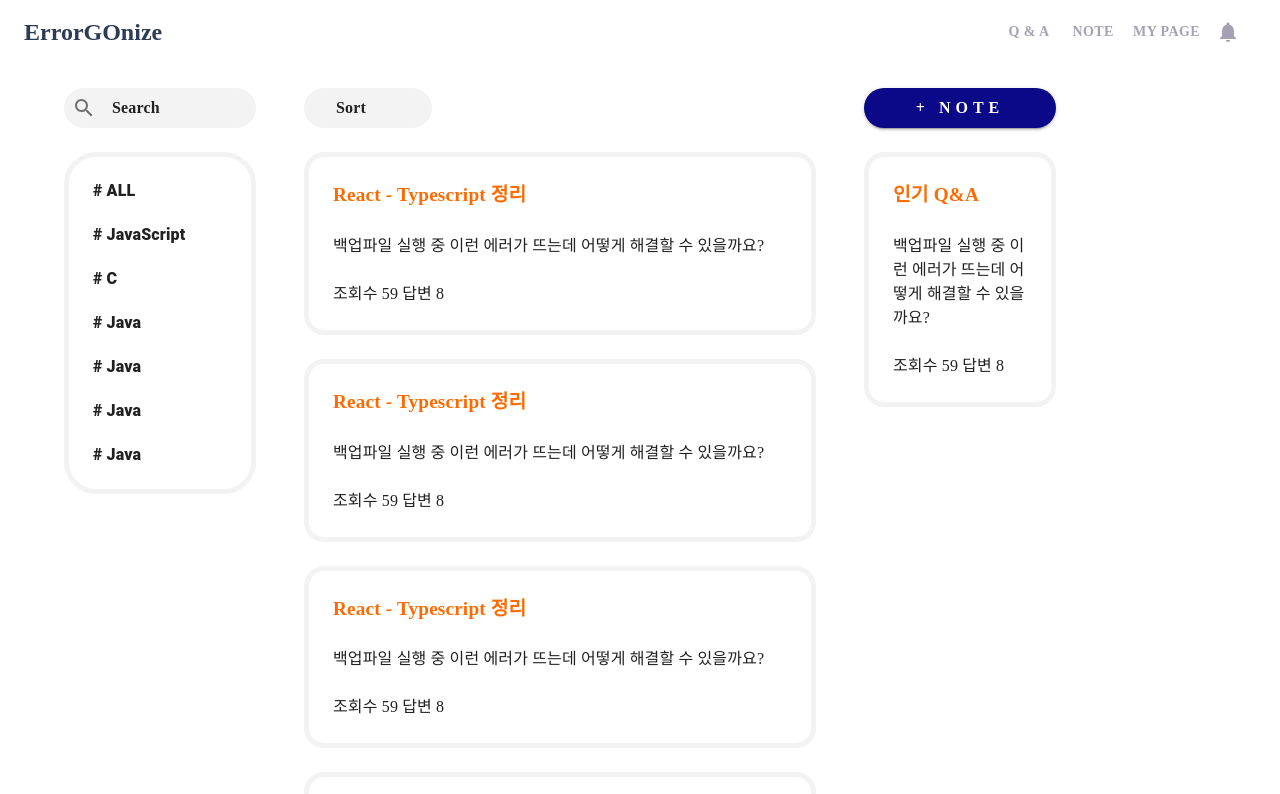
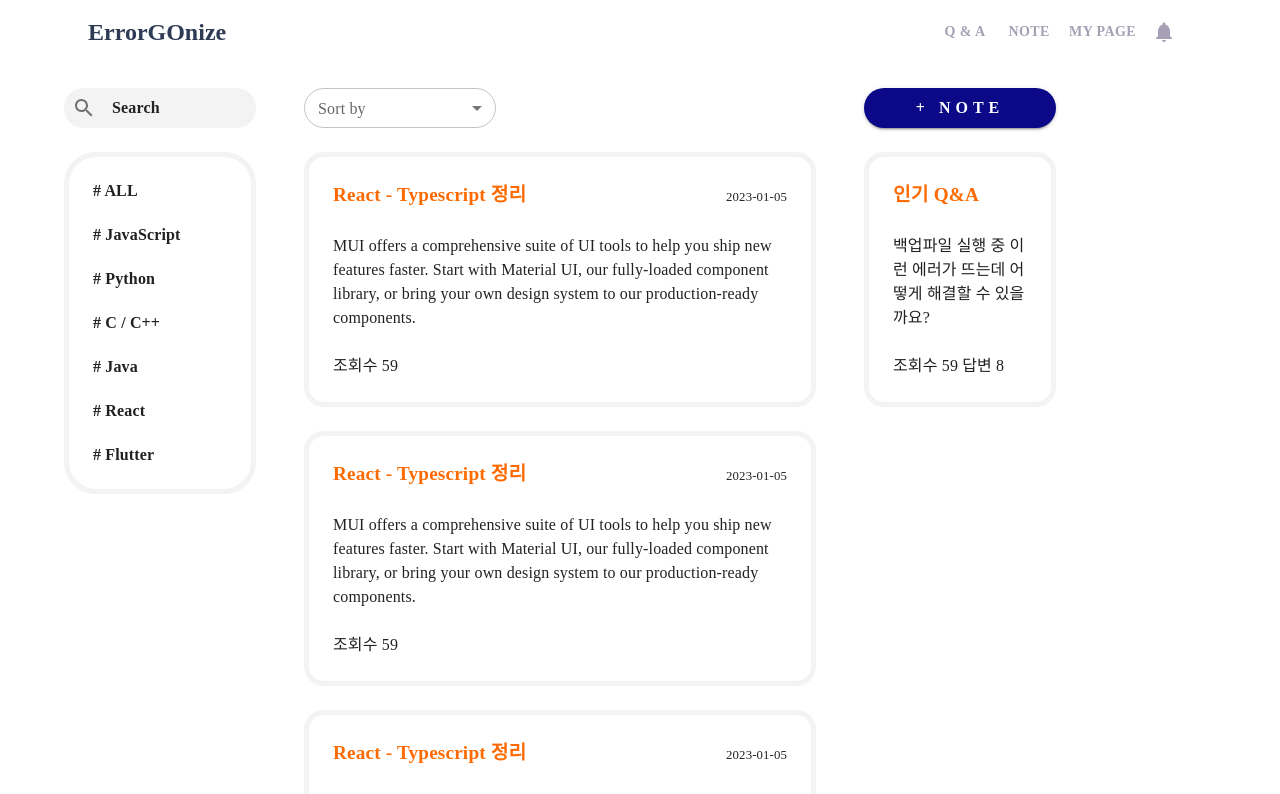
Before and after one commit to ErrorGOnize/ErrorGOnize, a React (Create React App) app: page /note in a window 1280 px wide. Shown: the top 794 px of the page. Built offline with nearby package versions, Linux system fonts and the light colour scheme.

Commit message:
feat : common component, edit header

```diff
--- a/src/components/Common/Sort.js
+++ b/src/components/Common/Sort.js
@@ -1,25 +1,39 @@
-import { Box, Typography } from "@mui/material";
+import InputLabel from "@mui/material/InputLabel";
+import MenuItem from "@mui/material/MenuItem";
+import FormControl from "@mui/material/FormControl";
+import Select from "@mui/material/Select";
+import { useState } from "react";
 
 export default function Sort() {
+  const [sort, setSort] = useState("");
+
+  const handleChange = (event) => {
+    setSort(event.target.value);
+  };
+
   return (
-    <Box
-      display="flex"
-      gap={1}
-      sx={{
-        padding: 1,
-        borderRadius: 5,
-        backgroundColor: "#f3f3f3",
-        width: "calc(10vw)",
-      }}
-      // sx={{ border: "1px solid #A6A0B5", borderRadius: 5, padding: 1 }}
-    >
-      <Typography
-        fontFamily={"Prosto One"}
-        fontWeight={800}
-        sx={{ color: "#222", ml: 3 }}
+    <FormControl sx={{ minWidth: 120 }} size="small">
+      <InputLabel sx={{ fontFamily: "Prosto One" }}>Sort by</InputLabel>
+      <Select
+        value={sort}
+        label="Sort by"
+        onChange={handleChange}
+        sx={{
+          borderRadius: 5,
+          width: "calc(15vw)",
+          fontFamily: "Prosto One",
+        }}
       >
-        Sort
-      </Typography>
-    </Box>
+        <MenuItem value="" fontFamily="Prosto One">
+          <em>Sort by</em>
+        </MenuItem>
+        <MenuItem value="latest" fontFamily="Prosto One">
+          최신순
+        </MenuItem>
+        <MenuItem value="oldest" fontFamily="Prosto One">
+          오래된 순
+        </MenuItem>
+      </Select>
+    </FormControl>
   );
 }
--- a/src/components/Header.js
+++ b/src/components/Header.js
@@ -5,11 +5,13 @@ import Toolbar from "@mui/material/Toolbar";
 import Typography from "@mui/material/Typography";
 import Button from "@mui/material/Button";
 import NotificationsIcon from "@mui/icons-material/Notifications";
+import { Container } from "@mui/material";
 
 const pages = ["Q & A", "Note", "My Page"];
 
 function Header() {
   return (
+    <Container>
       <AppBar position="static" style={{ background: "#fff" }} elevation={0}>
         <Toolbar>
           <Typography
@@ -41,6 +43,7 @@ function Header() {
           </Box>
         </Toolbar>
       </AppBar>
+    </Container>
   );
 }
 export default Header;
--- a/src/components/Note/Category.js
+++ b/src/components/Note/Category.js
@@ -16,26 +16,40 @@ export default function Category() {
       }}
     >
       <MenuList>
+        <MenuItem sx={{ m: 1 }}>
+          <Typography sx={{ fontWeight: 800, fontFamily: "Prosto One" }}>
+            # ALL
+          </Typography>
+        </MenuItem>
         <MenuItem sx={{ m: 1 }} fontFamily={"Prosto One"}>
-          <Typography sx={{ fontWeight: 800 }}># ALL</Typography>
+          <Typography sx={{ fontWeight: 800, fontFamily: "Prosto One" }}>
+            # JavaScript
+          </Typography>
         </MenuItem>
-        <MenuItem sx={{ m: 1 }}>
-          <Typography sx={{ fontWeight: 800 }}># JavaScript</Typography>
+        <MenuItem sx={{ m: 1 }} fontFamily={"Prosto One"}>
+          <Typography sx={{ fontWeight: 800, fontFamily: "Prosto One" }}>
+            # Python
+          </Typography>
         </MenuItem>
-        <MenuItem sx={{ m: 1 }}>
-          <Typography sx={{ fontWeight: 800 }}># C</Typography>
+        <MenuItem sx={{ m: 1 }} fontFamily={"Prosto One"}>
+          <Typography sx={{ fontWeight: 800, fontFamily: "Prosto One" }}>
+            # C / C++
+          </Typography>
         </MenuItem>
-        <MenuItem sx={{ m: 1 }}>
-          <Typography sx={{ fontWeight: 800 }}># Java</Typography>
+        <MenuItem sx={{ m: 1 }} fontFamily={"Prosto One"}>
+          <Typography sx={{ fontWeight: 800, fontFamily: "Prosto One" }}>
+            # Java
+          </Typography>
         </MenuItem>
-        <MenuItem sx={{ m: 1 }}>
-          <Typography sx={{ fontWeight: 800 }}># Java</Typography>
+        <MenuItem sx={{ m: 1 }} fontFamily={"Prosto One"}>
+          <Typography sx={{ fontWeight: 800, fontFamily: "Prosto One" }}>
+            # React
+          </Typography>
         </MenuItem>
-        <MenuItem sx={{ m: 1 }}>
-          <Typography sx={{ fontWeight: 800 }}># Java</Typography>
-        </MenuItem>
-        <MenuItem sx={{ m: 1 }}>
-          <Typography sx={{ fontWeight: 800 }}># Java</Typography>
+        <MenuItem sx={{ m: 1 }} fontFamily={"Prosto One"}>
+          <Typography sx={{ fontWeight: 800, fontFamily: "Prosto One" }}>
+            # Flutter
+          </Typography>
         </MenuItem>
       </MenuList>
     </Box>
--- a/src/components/Note/NoteCard.js
+++ b/src/components/Note/NoteCard.js
@@ -12,6 +12,7 @@ export default function NoteCard() {
       sx={{ borderRadius: 5, width: "calc(40vw)" }}
       border={"5px solid #f3f3f3"}
     >
+      <Box display="flex" justifyContent="space-between" alignItems="baseline">
         <Typography
           fontFamily={"Prosto One"}
           fontWeight={900}
@@ -20,11 +21,23 @@ export default function NoteCard() {
         >
           React - Typescript 정리
         </Typography>
+        <Typography
+          fontFamily={"Prosto One"}
+          fontSize="0.8rem"
+          fontWeight={400}
+        >
+          2023-01-05
+        </Typography>
+      </Box>
+
       <Typography fontFamily={"Prosto One"} fontWeight={500}>
-        백업파일 실행 중 이런 에러가 뜨는데 어떻게 해결할 수 있을까요?
+        MUI offers a comprehensive suite of UI tools to help you ship new
+        features faster. Start with Material UI, our fully-loaded component
+        library, or bring your own design system to our production-ready
+        components.
       </Typography>
       <Typography fontFamily={"Prosto One"} fontWeight={300}>
-        조회수 59 답변 8
+        조회수 59
       </Typography>
     </Box>
   );
```
Lines whose indentation alone changed are shown as unchanged.
